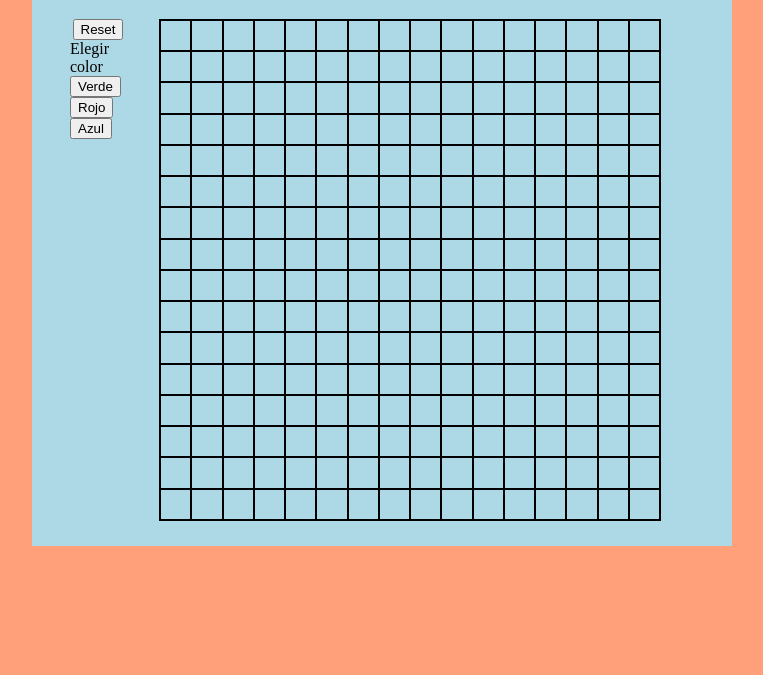
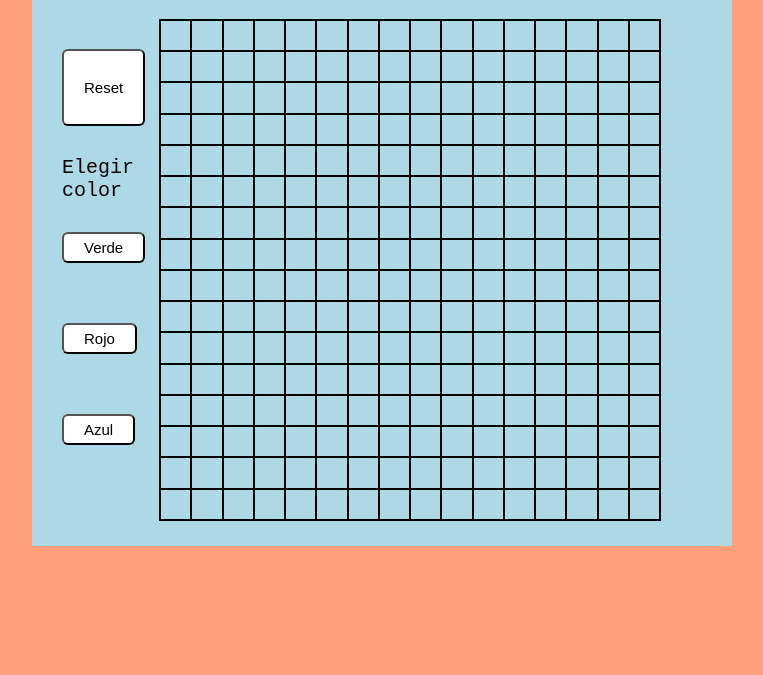
Before and after one commit to antelor/etch-a-sketch, a plain HTML site: page index.html in a window 1280 px wide. Shown: the part 125-800 px from the top of the page, without its empty margins (258-1021 px from the left). Drawn offline with Linux system fonts and the light colour scheme.

Commit message:
selector de botones funcionando

```diff
--- a/index.html
+++ b/index.html
@@ -12,11 +12,12 @@
 
         <div class="buttonMenu">
           <button class="resetButton">Reset</button>
-
-          Elegir color
-          <button class="greenBtn">Verde</button>
-          <button class="redBtn">Rojo</button>
-          <button class="blueBtn">Azul</button>
+          <div class="colorMenu">
+            Elegir color
+            <button class="greenBtn">Verde</button>
+            <button class="redBtn">Rojo</button>
+            <button class="blueBtn">Azul</button>
+          </div>
         </div>
         <div class="mainContainer">
 
--- a/styles.css
+++ b/styles.css
@@ -10,6 +10,7 @@
 
 body{
     background-color: lightsalmon;
+    font-family: "Courier New", Arial;
 }
 
 .everything{
@@ -36,9 +37,20 @@ body{
 }
 
 .buttonMenu{
-    width: auto;
+    font-size:20px;
     position: relative;
     right:2em;
+    display:grid;
+}
+
+.buttonMenu button{
+    font-size: 15px;
+    margin:2em 0em;
+
+    background-color:white;
+	border-radius:6px;
+	display:inline-block;
+	padding:5px 20px;
 }
 
 .board{
```
